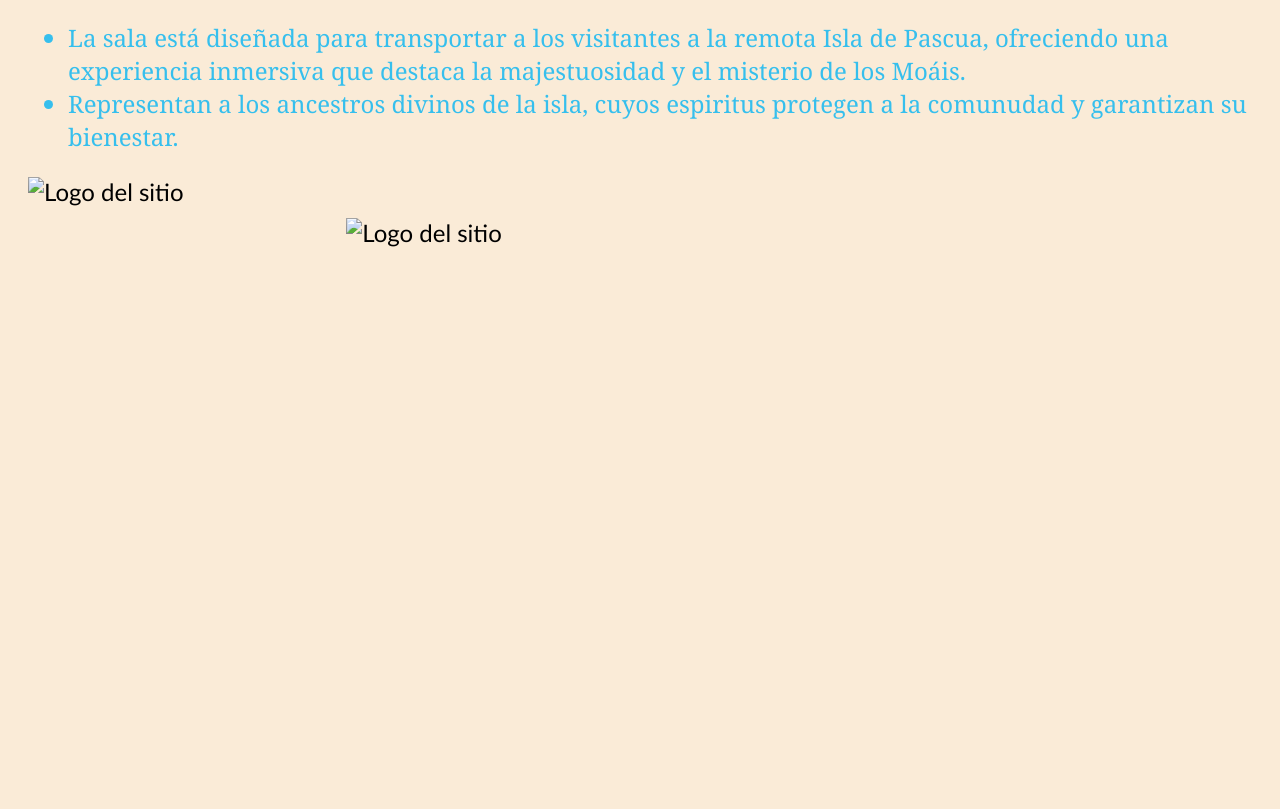
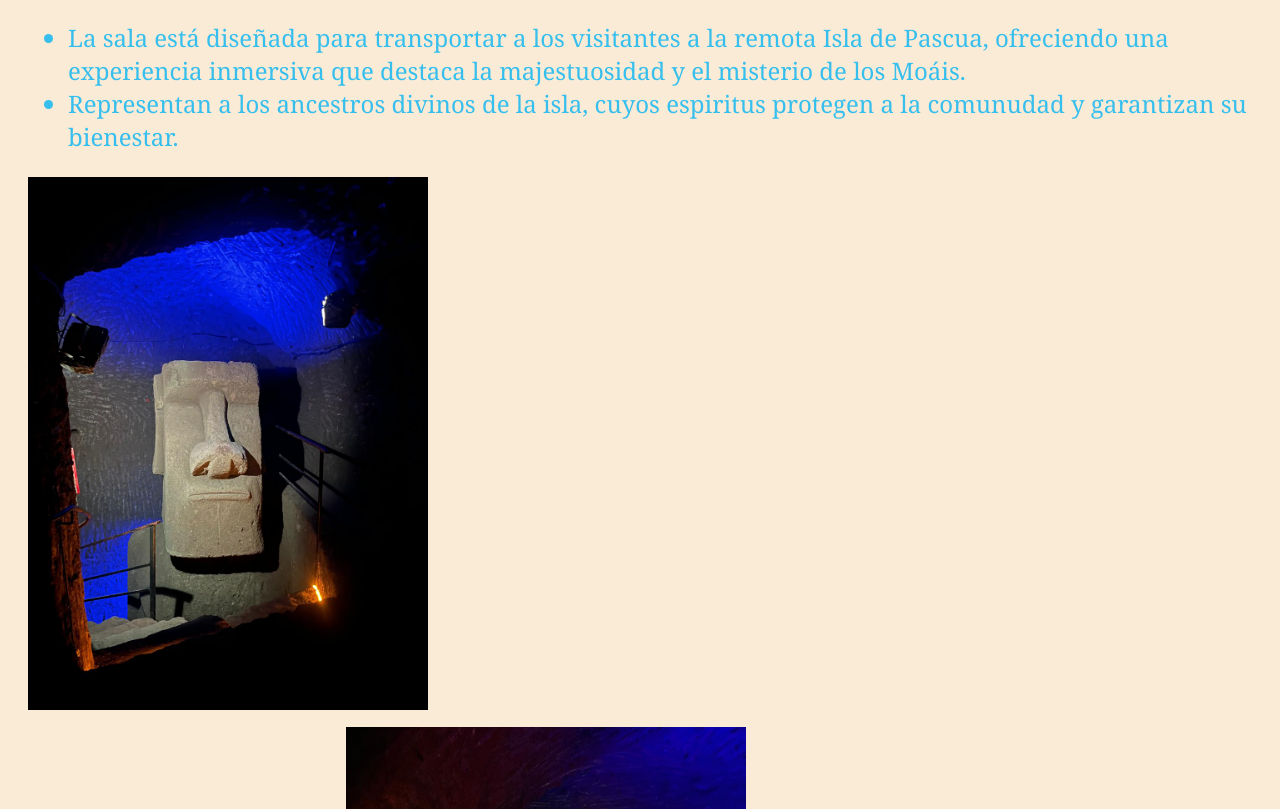
Before and after one commit to marcitica/Sofia, a plain HTML site: page Los Moais.html in a window 1280 px wide. Shown: the part 769-1578 px from the top of the page. Before the commit the page ends 1056 px from the top, so only its background shows below. Drawn offline with Linux system fonts and the light colour scheme.

Commit message:
Update Los Moais.html

```diff
--- a/Los Moais.html
+++ b/Los Moais.html
@@ -16,7 +16,7 @@
              <li><a href="Los Moais.html">Los Moais</a></li>
              <li><a href="Tortura Medieval.html">Tortura Medieval</a></li>
              <li><a href="Infierno de Dante.html">Infierno de Dante</a></li>
-             <li><a href="Piramide Maya.html">Piramite Maya</a></li>
+             <li><a href="Piramide maya.html">Piramite Maya</a></li>
              <li><a href="Sala de Tutankamon.html">Sala de Tutankamon</a></li>
              <li><a href="Catacumbas.html">Catacumbas</a></li>
              <li><a href="Mural de Bonampak.html">Mural de Bonampak</a></li>
@@ -39,8 +39,8 @@
              <li> Representan a los ancestros divinos de la isla, cuyos espiritus protegen a la comunudad y garantizan su bienestar.</li>
            </ul>
 
-             <img src="proyecto/caverna moais.jpg"  alt="Logo del sitio" width="400" class="uno">
-             <img src="proyecto/moais.jpg" alt=" Logo del sitio" width="400" class="dos">
+             <img src="/caverna moais.jpg"  alt="Logo del sitio" width="400" class="uno">
+             <img src="/moais.jpg" alt=" Logo del sitio" width="400" class="dos">
 
 
 </html>
```
